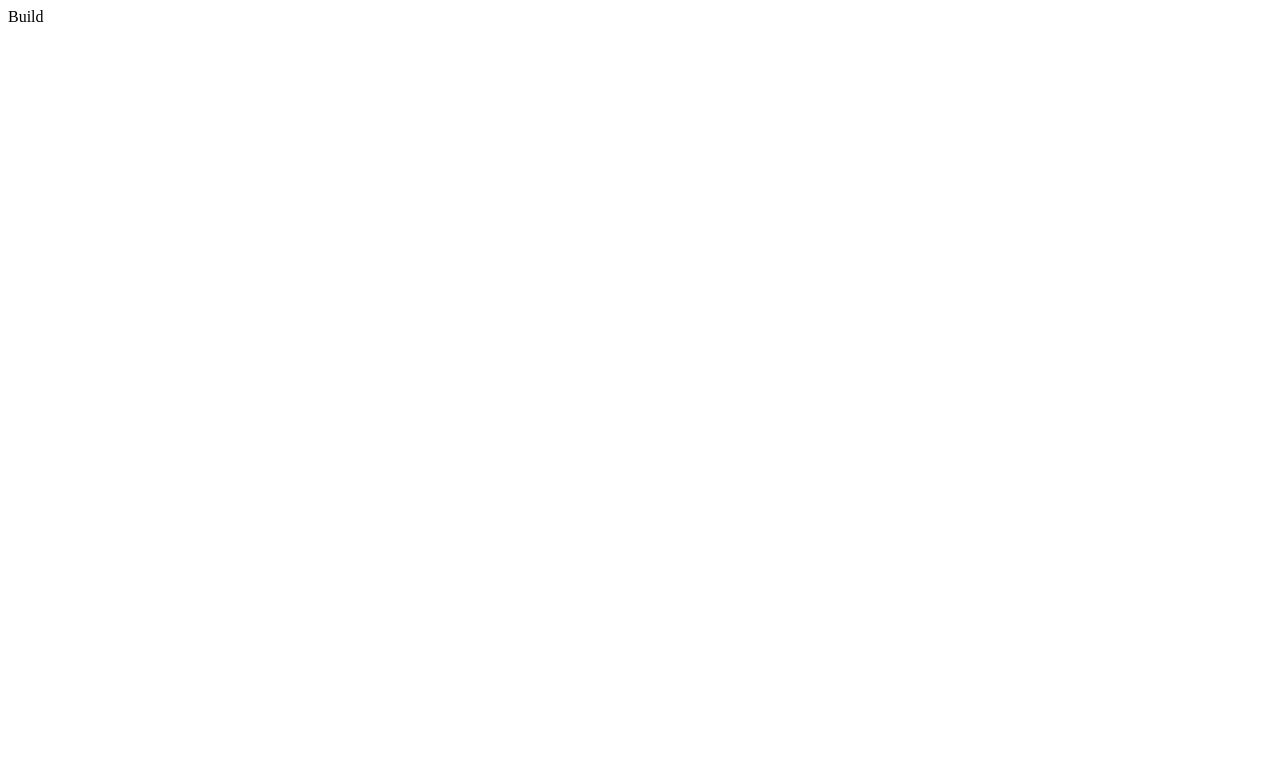
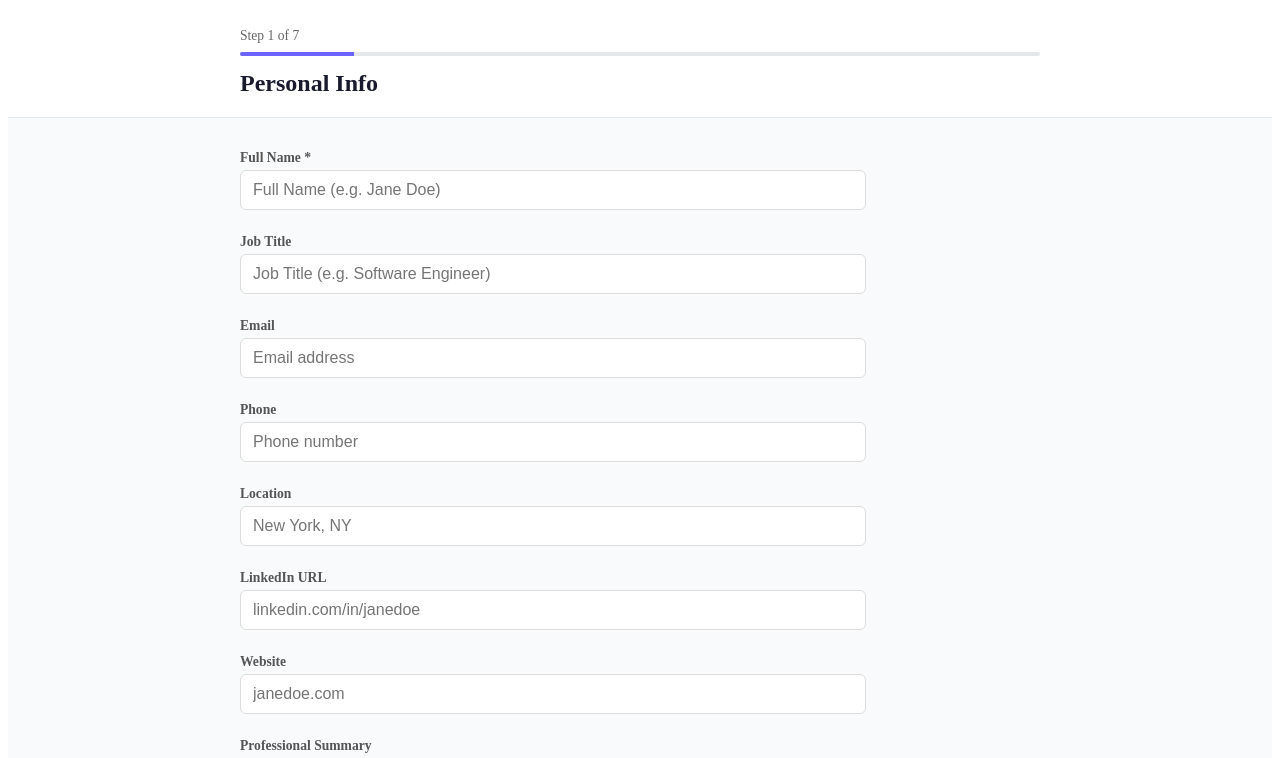
Before and after one commit to promitdan/resume-builder, a React (Vite) app in the folder frontend/: page /build in a window 1280 px wide. Shown: the top 758 px of the page. Built offline with nearby package versions, Linux system fonts and the light colour scheme.

Commit message:
feat(task-22): wire up BuildPage with 7-step wizard and update App tests

```diff
--- a/frontend/src/pages/BuildPage.jsx
+++ b/frontend/src/pages/BuildPage.jsx
@@ -1,3 +1,39 @@
+import { useState } from 'react'
+import { useNavigate } from 'react-router-dom'
+import WizardLayout         from '../components/wizard/WizardLayout'
+import PersonalInfoStep     from '../components/wizard/PersonalInfoStep'
+import ExperienceStep       from '../components/wizard/ExperienceStep'
+import EducationStep        from '../components/wizard/EducationStep'
+import SkillsStep           from '../components/wizard/SkillsStep'
+import OptionalSectionsStep from '../components/wizard/OptionalSectionsStep'
+import TemplatePickerStep   from '../components/wizard/TemplatePickerStep'
+import PreviewStep          from '../components/wizard/PreviewStep'
+
+const STEPS = [
+  { title: 'Personal Info',       component: PersonalInfoStep     },
+  { title: 'Work Experience',     component: ExperienceStep       },
+  { title: 'Education',           component: EducationStep        },
+  { title: 'Skills',              component: SkillsStep           },
+  { title: 'Optional Sections',   component: OptionalSectionsStep },
+  { title: 'Choose Template',     component: TemplatePickerStep   },
+  { title: 'Preview & Download',  component: PreviewStep          }
+]
+
 export default function BuildPage() {
-  return <div>Build</div>
+  const [currentStep, setCurrentStep] = useState(0)
+  const navigate = useNavigate()
+
+  function handleNext() {
+    if (currentStep === STEPS.length - 1) navigate('/preview')
+    else setCurrentStep((s) => Math.min(s + 1, STEPS.length - 1))
+  }
+
+  return (
+    <WizardLayout
+      steps={STEPS}
+      currentStep={currentStep}
+      onNext={handleNext}
+      onBack={() => setCurrentStep((s) => Math.max(s - 1, 0))}
+    />
+  )
 }
```
Also changed, not shown: 1 other file (tests, documents, lock files or other folders).
